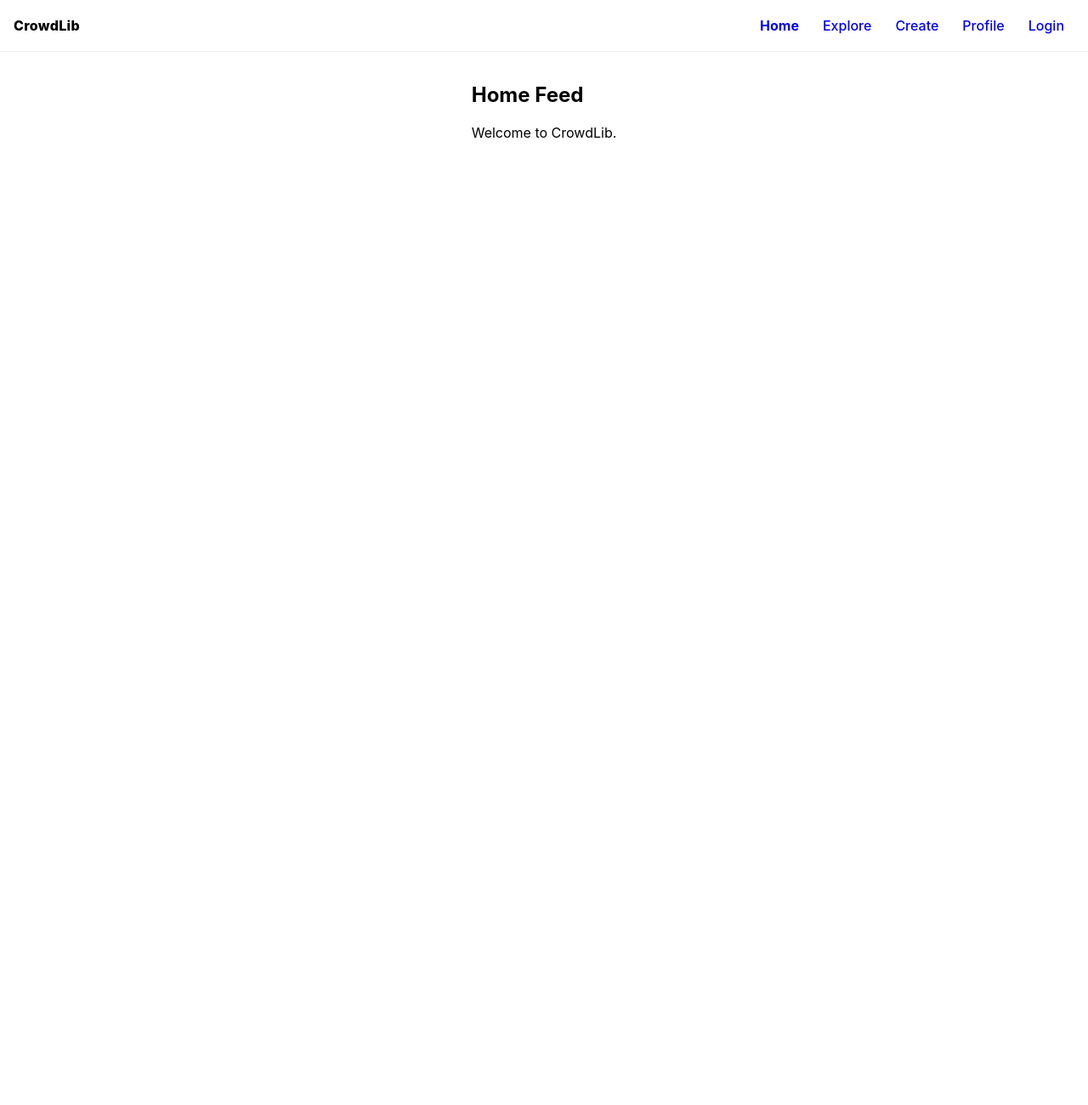
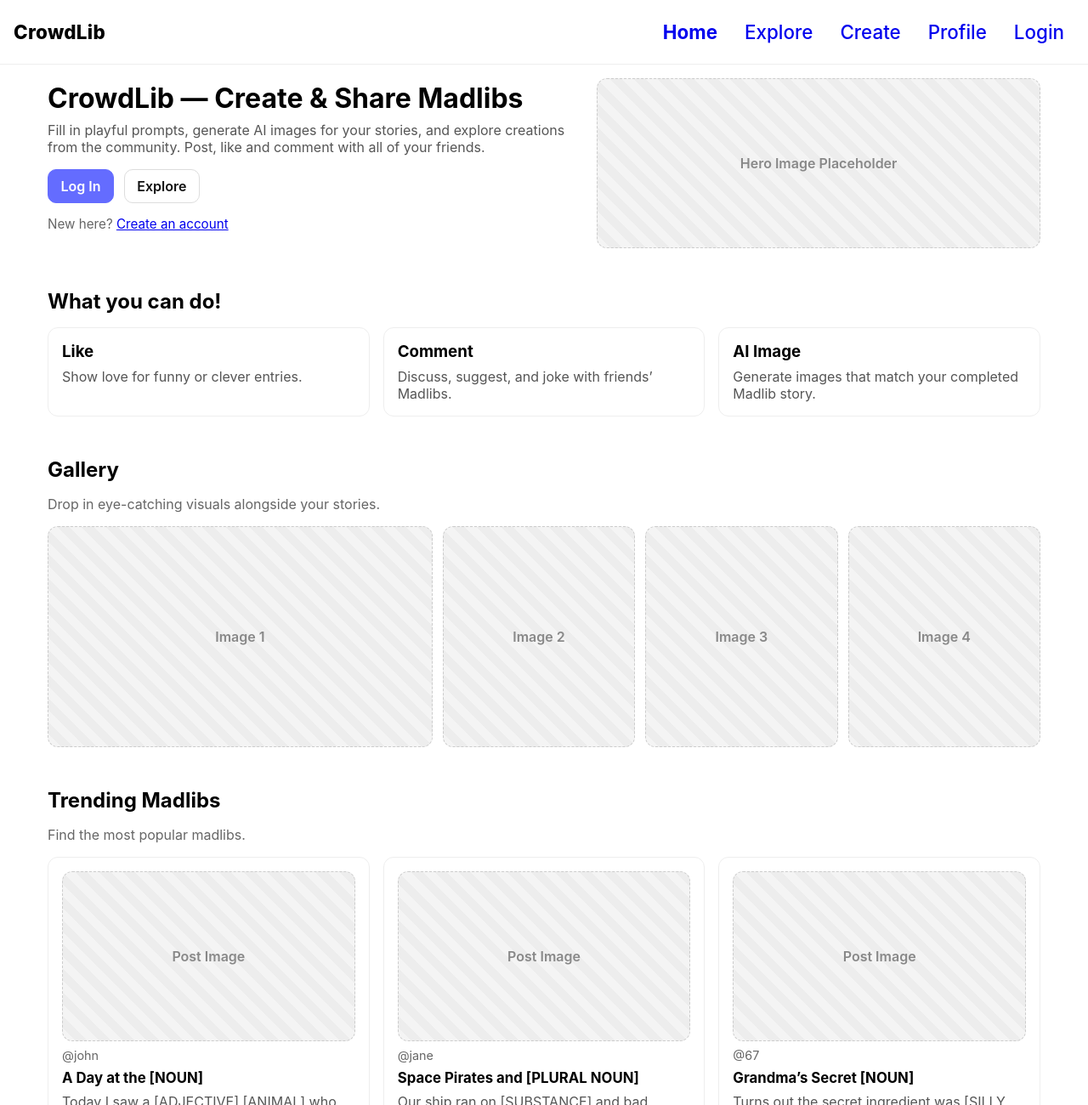
Before and after one commit to apaya22/CrowdLib, a React app in the folder frontend/: page / in a window 1280 px wide. Shown: the top 1300 px of the page at 85% size. Before the commit the page ends 800 px from the top, so only its background shows below. Built offline with nearby package versions, Linux system fonts and the light colour scheme; the HTML template or start-up script is replaced by a standard one.

Commit message:
Added home page and some style changes

```diff
--- a/frontend/src/App.css
+++ b/frontend/src/App.css
@@ -1,12 +1,17 @@
 /* Nav Bar */
 .app { min-height: 100dvh; display: flex; flex-direction: column; }
 .nav {
-  display: flex; align-items: center; justify-content: space-between;
-  padding: 0.75rem 1rem; border-bottom: 1px solid #eee;
+  display: flex;
+  align-items: center;
+  justify-content: space-between;
+  padding: 1rem 1rem;
+  border-bottom: 1px solid #eee;
+  font-size: 1.4rem;
 }
+
 .brand { font-weight: 800; letter-spacing: 0.3px; }
-.links { display: flex; gap: 0.25rem; flex-wrap: wrap; }
-.container { flex: 1; max-width: 960px; margin: 0 auto; padding: 1rem; }
+.links { display: flex; gap: 0.5rem; flex-wrap: wrap; }
+.container { flex: 1; max-width: 1200px; margin: 0 auto; padding: 1rem; }
 .footer { border-top: 1px solid #eee; padding: 1rem; text-align: center; }
 
 /* Log-in Page */
@@ -15,22 +20,28 @@
   display: flex;
   align-items: center;
   justify-content: center;
-  background: linear-gradient(180deg, #ffffff, #fafafa);
   padding: 2rem;
 }
 
 .auth-card {
-  width: 100%;
-  max-width: 520px;
+  width: 60%;
+  max-width: 720px;
+  min-width: 400px;
   background: #fff;
   border: 1px solid #eee;
-  border-radius: 16px;
-  padding: 2rem 2.5rem;
+  padding: 3rem 3.5rem;
   display: flex;
   flex-direction: column;
-  gap: 1.25rem;
-  box-shadow: 0 10px 25px rgba(0, 0, 0, 0.05);
+  gap: 1.5rem;
+  box-shadow: 0 12px 28px rgba(0, 0, 0, 0.06);
+  border-radius: 20px;
   transition: all 0.2s ease;
+}
+@media (max-width: 768px) {
+  .auth-card {
+    max-width: 95%;
+    padding: 2rem 1.5rem;
+  }
 }
 
 .auth-card:hover {
@@ -147,6 +158,77 @@
   font-size: 0.95rem;
 }
 
-.auth {
-  background: linear-gradient(135deg, #f8faff, #ffffff);
+/* Home Page */
+.home { display: flex; flex-direction: column; gap: 3rem; }
+
+.hero {
+  display: grid; gap: 1.25rem; align-items: center;
+  grid-template-columns: 1.2fr 1fr;
 }
+@media (max-width: 960px) { .hero { grid-template-columns: 1fr; } }
+
+.hero__title { font-size: clamp(1.75rem, 2.5vw, 2.5rem); margin: 0 0 .5rem; }
+.hero__subtitle { color: #555; margin: 0 0 1rem; }
+.hero__actions { display: flex; gap: .75rem; margin-bottom: .5rem; }
+.hero__footnote { color: #666; font-size: .95rem; }
+
+.hero__image { width: 100%; }
+.img-placeholder {
+  display: grid; place-items: center;
+  background: repeating-linear-gradient(45deg, #f4f4f4, #f4f4f4 10px, #ededed 10px, #ededed 20px);
+  border: 1px dashed #ccc; border-radius: 12px; min-height: 200px;
+  color: #888; font-weight: 600;
+}
+.img-placeholder--wide { min-height: 260px; }
+
+.section { display: flex; flex-direction: column; gap: 1rem; }
+.section--muted { background: #fafafa; padding: 1.25rem; border-radius: 12px; }
+.section__title { margin: 0; font-size: 1.5rem; }
+.section__subtitle { margin: 0; color: #666; }
+.section__actions { margin-top: .5rem; }
+
+.grid { display: grid; gap: 1rem; }
+.grid--3 { grid-template-columns: repeat(3, minmax(0, 1fr)); }
+@media (max-width: 960px) { .grid--3 { grid-template-columns: 1fr; } }
+
+.card {
+  border: 1px solid #eee; border-radius: 12px; padding: 1rem;
+  background: #fff; display: flex; flex-direction: column; gap: .5rem;
+}
+.btn {
+  display: inline-flex; align-items: center; justify-content: center;
+  padding: .55rem .9rem; border-radius: 10px; border: 1px solid #ddd;
+  text-decoration: none; font-weight: 600; cursor: pointer;
+}
+.btn--primary { background: #646cff; color: #fff; border-color: #646cff; }
+.btn--secondary { background: #111; color: #fff; border-color: #111; }
+.btn--ghost { background: transparent; color: #111; }
+.btn--tiny { padding: .4rem .6rem; font-size: .9rem; }
+
+.feature-card { text-align: left; }
+.feature-card__icon { font-size: 1.6rem; }
+.feature-card__title { margin: 0; }
+.feature-card__desc { margin: 0; color: #555; }
+
+.gallery {
+  display: grid; gap: .75rem;
+  grid-template-columns: 2fr 1fr 1fr 1fr;
+}
+@media (max-width: 960px) { .gallery { grid-template-columns: 1fr; } }
+
+.post-card__image { height: 140px; }
+.post-card__body { display: flex; flex-direction: column; gap: .25rem; }
+.post-card__meta { color: #666; font-size: .9rem; }
+.post-card__title { margin: .25rem 0; font-size: 1.05rem; }
+.post-card__excerpt { margin: 0; color: #555; }
+.post-card__footer {
+  margin-top: .5rem; display: flex; align-items: center; justify-content: space-between;
+}
+.post-card__stats { display: flex; gap: .75rem; color: #444; }
+
+.footer {
+  border: 1px solid #eee; border-radius: 14px; padding: 1.25rem;
+  background: linear-gradient(180deg, #fff, #fafafa);
+  text-align: center;
+}
+.footer__actions { margin-top: .75rem; display: flex; gap: .75rem; justify-content: center; }
--- /dev/null
+++ b/frontend/src/components/FeatureCard.jsx
@@ -0,0 +1,8 @@
+export default function FeatureCard({ title, desc }) {
+  return (
+    <article className="card feature-card">
+      <h3 className="feature-card__title">{title}</h3>
+      <p className="feature-card__desc">{desc}</p>
+    </article>
+  );
+}
--- a/frontend/src/components/Navbar.jsx
+++ b/frontend/src/components/Navbar.jsx
@@ -2,7 +2,7 @@
 
 const linkStyle = ({ isActive }) => ({
   textDecoration: "none",
-  padding: "0.5rem 0.75rem",
+  padding: "1.5rem 0.75rem",
   fontWeight: isActive ? 700 : 500,
 });
 
--- /dev/null
+++ b/frontend/src/components/PostCard.jsx
@@ -0,0 +1,25 @@
+import { Link } from "react-router-dom";
+
+export default function PostCard({ username, title, excerpt, likes, comments }) {
+  return (
+    <article className="card post-card">
+      <div className="post-card__image img-placeholder" aria-hidden>
+        <span>Post Image</span>
+      </div>
+      <div className="post-card__body">
+        <div className="post-card__meta">
+          <span className="post-card__user">{username}</span>
+        </div>
+        <h3 className="post-card__title">{title}</h3>
+        <p className="post-card__excerpt">{excerpt}</p>
+      </div>
+      <div className="post-card__footer">
+        <div className="post-card__stats" aria-label="Engagement">
+          <span>❤️ {likes}</span>
+          <span>💬 {comments}</span>
+        </div>
+        <Link className="btn btn--tiny" to="/login">View</Link>
+      </div>
+    </article>
+  );
+}
--- a/frontend/src/pages/Home.jsx
+++ b/frontend/src/pages/Home.jsx
@@ -1,8 +1,126 @@
+import { Link } from "react-router-dom";
+import FeatureCard from "../components/FeatureCard.jsx";
+import PostCard from "../components/PostCard.jsx";
+
 export default function Home() {
   return (
-    <section>
-      <h1>Home Feed</h1>
-      <p>Welcome to CrowdLib.</p>
-    </section>
+    <div className="home">
+      {/* Intro */}
+      <section className="hero">
+        <div className="hero__text">
+          <h1 className="hero__title">CrowdLib — Create & Share Madlibs</h1>
+          <p className="hero__subtitle">
+            Fill in playful prompts, generate AI images for your stories, and
+            explore creations from the community. Post, like and comment with all of your friends.
+          </p>
+          <div className="hero__actions">
+            <Link className="btn btn--primary" to="/login">Log In</Link>
+            <Link className="btn btn--ghost" to="/explore">Explore</Link>
+          </div>
+          <p className="hero__footnote">
+            New here? <Link to="/signup">Create an account</Link>
+          </p>
+        </div>
+
+        {/* Replace this with a real image later */}
+        <div className="hero__image">
+          <div className="img-placeholder">
+            <span>Hero Image Placeholder</span>
+          </div>
+        </div>
+      </section>
+
+      {/* Features */}
+      <section className="section">
+        <h2 className="section__title">What you can do!</h2>
+
+        <div className="grid grid--3">
+          <FeatureCard
+            title="Like"
+            desc="Show love for funny or clever entries."
+          />
+          <FeatureCard
+            title="Comment"
+            desc="Discuss, suggest, and joke with friends’ Madlibs."
+          />
+          <FeatureCard
+            title="AI Image"
+            desc="Generate images that match your completed Madlib story."
+          />
+        </div>
+      </section>
+
+      {/* AI images */}
+      <section className="section">
+        <h2 className="section__title">Gallery</h2>
+        <p className="section__subtitle">Drop in eye-catching visuals alongside your stories.</p>
+
+        <div className="gallery">
+          <div className="img-placeholder img-placeholder--wide"><span>Image 1</span></div>
+          <div className="img-placeholder"><span>Image 2</span></div>
+          <div className="img-placeholder"><span>Image 3</span></div>
+          <div className="img-placeholder"><span>Image 4</span></div>
+        </div>
+      </section>
+
+      {/* Trending posts */}
+      <section className="section">
+        <h2 className="section__title">Trending Madlibs</h2>
+        <p className="section__subtitle">Find the most popular madlibs.</p>
+
+        <div className="grid grid--3">
+          <PostCard
+            username="@john"
+            title="A Day at the [NOUN]"
+            excerpt="Today I saw a [ADJECTIVE] [ANIMAL] who loved to [VERB]..."
+            likes={128}
+            comments={23}
+          />
+          <PostCard
+            username="@jane"
+            title="Space Pirates and [PLURAL NOUN]"
+            excerpt="Our ship ran on [SUBSTANCE] and bad decisions..."
+            likes={94}
+            comments={11}
+          />
+          <PostCard
+            username="@67"
+            title="Grandma’s Secret [NOUN]"
+            excerpt="Turns out the secret ingredient was [SILLY WORD]!"
+            likes={53}
+            comments={7}
+          />
+        </div>
+
+        <div className="section__actions">
+          <Link className="btn btn--secondary" to="/explore">See more</Link>
+        </div>
+      </section>
+
+      {/* How it works */}
+      <section className="section section--muted">
+        <h2 className="section__title">How it works</h2>
+        <ol className="steps">
+          <li><strong>Pick or create</strong> a Madlib template.</li>
+          <li><strong>Fill the blanks,</strong> add a caption, and generate an AI image.</li>
+          <li><strong>Share & react:</strong> get likes and comments from the community.</li>
+        </ol>
+        <div className="section__actions">
+          <Link className="btn btn--primary" to="/create">Create a Madlib</Link>
+        </div>
+      </section>
+
+      {/* Footer */}
+      <section className="section">
+        <div className="footer">
+          <h3>Ready to join the fun?</h3>
+          <p>Create, explore, and collaborate on endless stories.</p>
+          <div className="footer__actions">
+            <Link className="btn btn--primary" to="/login">Log In</Link>
+            <Link className="btn btn--ghost" to="/signup">Sign Up</Link>
+          </div>
+        </div>
+      </section>
+    </div>
   );
 }
--- a/frontend/src/pages/Login.jsx
+++ b/frontend/src/pages/Login.jsx
@@ -40,9 +40,6 @@
           />
 
           <div className="auth-row">
-            <label className="auth-checkbox">
-              <input type="checkbox" /> <span>Remember me</span>
-            </label>
             <Link className="auth-link" to="/login">Forgot password?</Link>
           </div>
 
```
